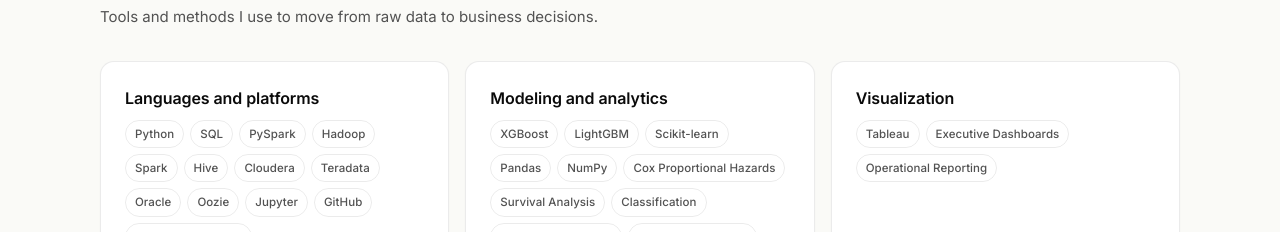
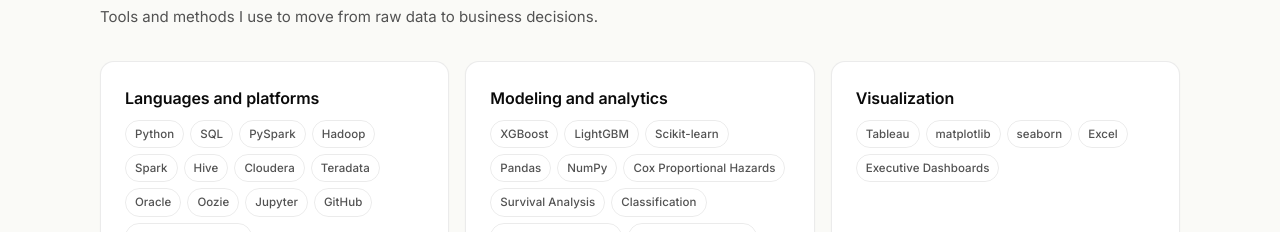
Before and after one commit to rjcb-commits/ray-portfolio, a Next.js app: page / in a window 1280 px wide. Shown: the part 2420-2652 px from the top of the page. Built offline with nearby package versions, Linux system fonts and the light colour scheme.

Commit message:
Add matplotlib, seaborn, and Excel to visualization stack

```diff
--- a/app/page.tsx
+++ b/app/page.tsx
@@ -53,7 +53,7 @@
 const stacks = {
   platforms: ['Python', 'SQL', 'PySpark', 'Hadoop', 'Spark', 'Hive', 'Cloudera', 'Teradata', 'Oracle', 'Oozie', 'Jupyter', 'GitHub', 'Cloudflare Workers'],
   modeling: ['XGBoost', 'LightGBM', 'Scikit-learn', 'Pandas', 'NumPy', 'Cox Proportional Hazards', 'Survival Analysis', 'Classification', 'Feature Engineering', 'Statistical Sampling', 'A/B Testing', 'NLP (TF-IDF)', 'LLMs'],
-  visualization: ['Tableau', 'Executive Dashboards', 'Operational Reporting'],
+  visualization: ['Tableau', 'matplotlib', 'seaborn', 'Excel', 'Executive Dashboards'],
 }
 
 function Pill({ text }: { text: string }) {
```
